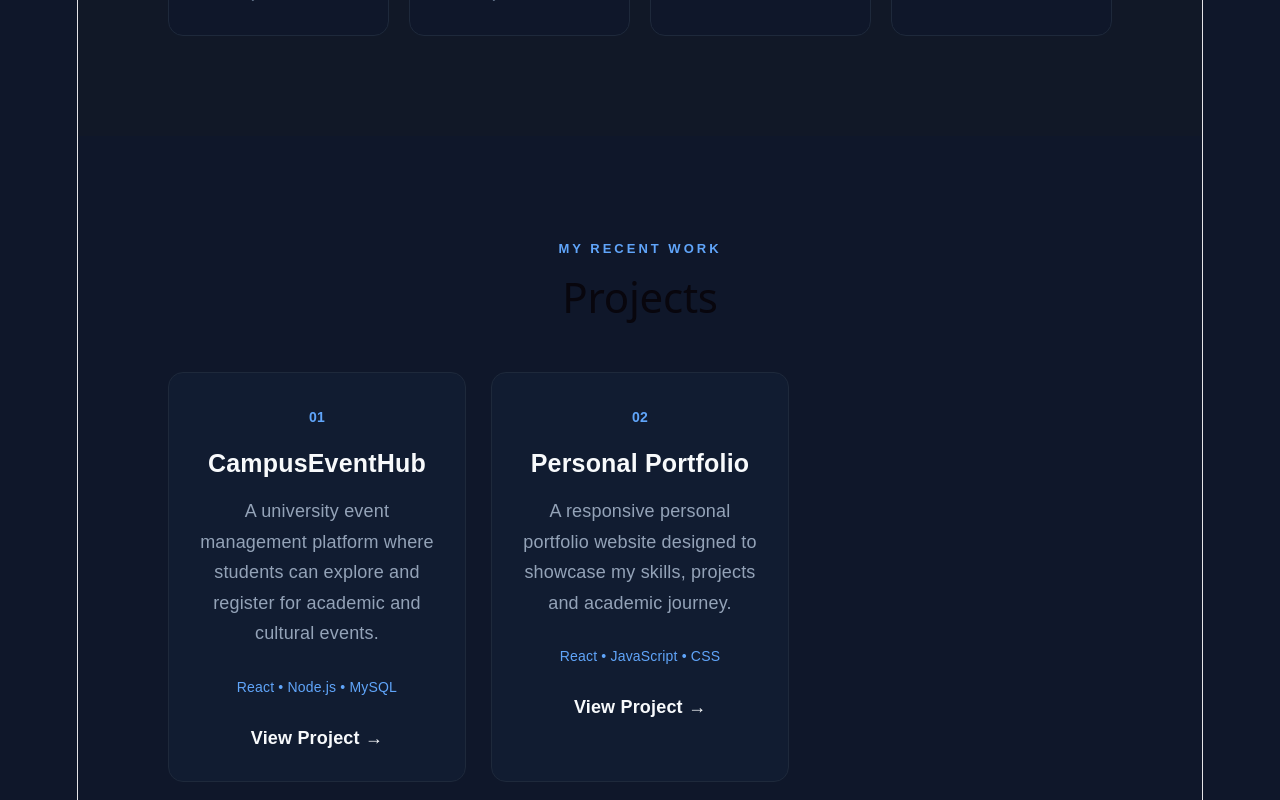
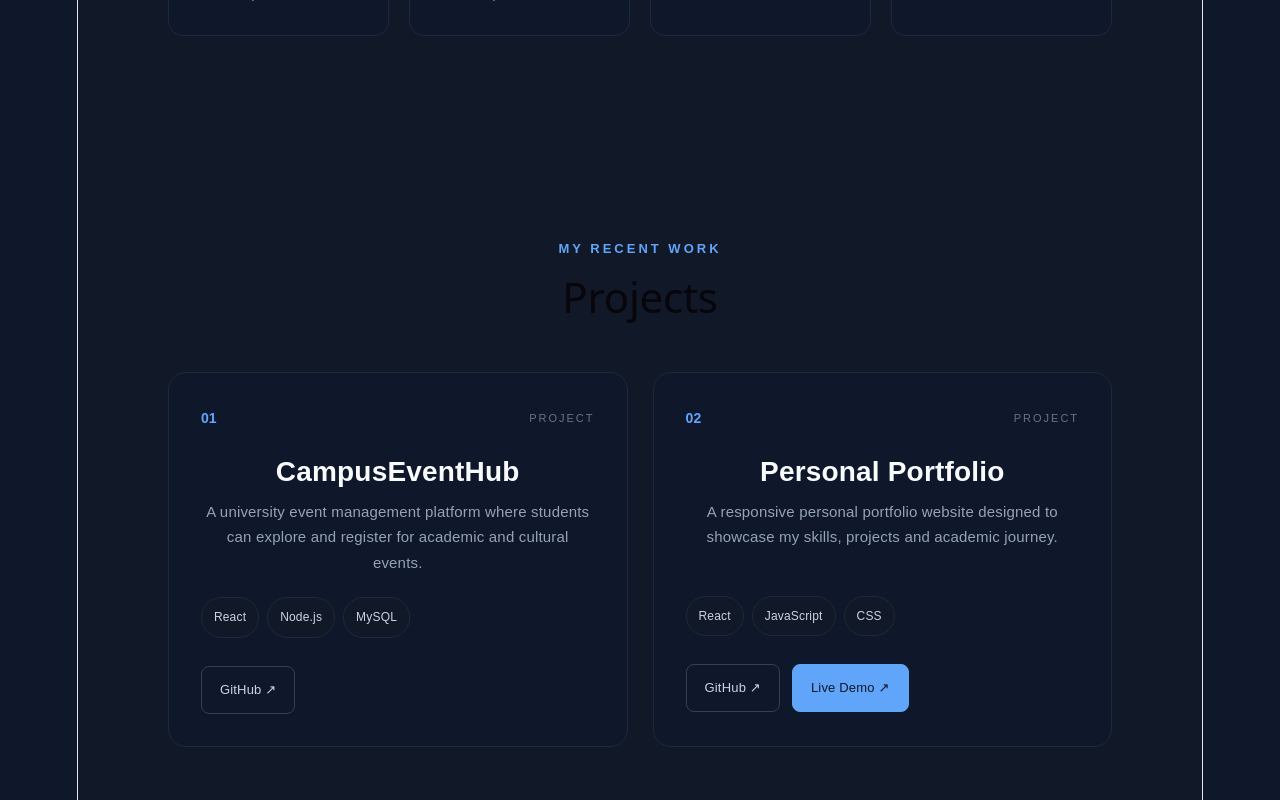
Before and after one commit to chandrima2186/Portfolio, a React app: page / in a window 1280 px wide. Shown: the part 2320-3120 px from the top of the page. Built offline with nearby package versions, Linux system fonts and the light colour scheme; the HTML template or start-up script is replaced by a standard one.

Commit message:
Improve projects section design

```diff
--- a/src/App.css
+++ b/src/App.css
@@ -618,85 +618,154 @@ a {
   }
 }
 
+/* ================= PROJECTS ================= */
 
-
-/* ================= PROJECTS ================= */
+.projects-section {
+  background: #111827;
+}
 
 .projects-grid {
   display: grid;
-
-  grid-template-columns: repeat(3, 1fr);
-
+  grid-template-columns: repeat(2, 1fr);
   gap: 25px;
 }
 
 .project-card {
-  background: #111c31;
+  position: relative;
+  padding: 32px;
+  background: #0f172a;
+  border: 1px solid #1e293b;
+  border-radius: 18px;
+  overflow: hidden;
+  transition: 0.3s ease;
+}
 
-  border: 1px solid #1e293b;
-
-  border-radius: 15px;
-
-  padding: 30px;
-
-  transition: 0.3s;
+.project-card::before {
+  content: "";
+  position: absolute;
+  top: 0;
+  left: 0;
+  width: 100%;
+  height: 3px;
+  background: #60a5fa;
+  transform: scaleX(0);
+  transform-origin: left;
+  transition: 0.3s ease;
 }
 
 .project-card:hover {
   transform: translateY(-8px);
+  border-color: #334155;
+  box-shadow: 0 20px 45px rgba(0, 0, 0, 0.3);
+}
 
-  border-color: #60a5fa;
+.project-card:hover::before {
+  transform: scaleX(1);
+}
+
+.project-top {
+  display: flex;
+  justify-content: space-between;
+  align-items: center;
 }
 
 .project-number {
+  font-size: 14px;
   color: #60a5fa;
-
-  font-size: 14px;
-
   font-weight: bold;
 }
 
+.project-label {
+  font-size: 11px;
+  color: #64748b;
+  letter-spacing: 2px;
+}
+
 .project-card h3 {
-  font-size: 25px;
-
-  margin: 20px 0;
+  font-size: 28px;
+  margin: 28px 0 14px;
 }
 
 .project-card p {
   color: #94a3b8;
-
   line-height: 1.7;
+  font-size: 15px;
+  min-height: 75px;
 }
 
 .technologies {
-  color: #60a5fa;
+  display: flex;
+  flex-wrap: wrap;
+  gap: 8px;
+  margin-top: 22px;
+}
 
-  font-size: 14px;
+.technologies span {
+  padding: 6px 12px;
+  background: #111827;
+  border: 1px solid #1e293b;
+  border-radius: 20px;
+  color: #cbd5e1;
+  font-size: 12px;
+}
 
-  margin: 25px 0;
+.project-buttons {
+  display: flex;
+  gap: 12px;
+  margin-top: 28px;
 }
 
 .project-btn {
-  background: none;
+  display: inline-block;
+  padding: 10px 18px;
+  border: 1px solid #334155;
+  border-radius: 8px;
+  color: #cbd5e1;
+  text-decoration: none;
+  font-size: 13px;
+  transition: 0.3s;
+}
 
-  border: none;
+.project-btn:hover {
+  background: #60a5fa;
+  border-color: #60a5fa;
+  color: #0f172a;
+}
 
-  color: #f8fafc;
+.live-btn {
+  background: #60a5fa;
+  border-color: #60a5fa;
+  color: #0f172a;
+}
 
-  font-weight: bold;
+.live-btn:hover {
+  background: transparent;
+  color: #60a5fa;
+}
 
-  cursor: pointer;
-}
+/* Projects Responsive */
 
 @media (max-width: 900px) {
   .projects-grid {
-    grid-template-columns: 1fr 1fr;
+    grid-template-columns: 1fr;
   }
 }
 
 @media (max-width: 650px) {
-  .projects-grid {
-    grid-template-columns: 1fr;
+  .project-card {
+    padding: 24px;
+  }
+
+  .project-card h3 {
+    font-size: 24px;
+  }
+
+  .project-buttons {
+    flex-direction: column;
+  }
+
+  .project-btn {
+    text-align: center;
   }
 }
 
--- a/src/components/Projects.jsx
+++ b/src/components/Projects.jsx
@@ -5,21 +5,23 @@ function Projects() {
       title: "CampusEventHub",
       description:
         "A university event management platform where students can explore and register for academic and cultural events.",
-      technologies: "React • Node.js • MySQL",
-      link: "https://github.com/chandrima2186/Campus_event_hub"
+      technologies: ["React", "Node.js", "MySQL"],
+      github: "https://github.com/chandrima2186/Campus_event_hub",
+      live: ""
     },
     {
       number: "02",
       title: "Personal Portfolio",
       description:
         "A responsive personal portfolio website designed to showcase my skills, projects and academic journey.",
-      technologies: "React • JavaScript • CSS",
-      link: "https://portfolio-flame-phi-60.vercel.app/"
+      technologies: ["React", "JavaScript", "CSS"],
+      github: "https://github.com/chandrima2186/portfolio",
+      live: "https://portfolio-flame-phi-60.vercel.app/"
     }
   ];
 
   return (
-    <section className="section" id="projects">
+    <section className="section projects-section" id="projects">
       <div className="section-title">
         <p>MY RECENT WORK</p>
         <h2>Projects</h2>
@@ -28,26 +30,47 @@ function Projects() {
       <div className="projects-grid">
         {projects.map((project) => (
           <div className="project-card" key={project.number}>
+            <div className="project-top">
               <span className="project-number">
                 {project.number}
               </span>
+
+              <span className="project-label">
+                PROJECT
+              </span>
+            </div>
 
             <h3>{project.title}</h3>
 
             <p>{project.description}</p>
 
             <div className="technologies">
-              {project.technologies}
+              {project.technologies.map((tech) => (
+                <span key={tech}>{tech}</span>
+              ))}
             </div>
 
+            <div className="project-buttons">
               <a
-              href={project.link}
+                href={project.github}
                 target="_blank"
                 rel="noopener noreferrer"
                 className="project-btn"
               >
-              View Project →
+                GitHub ↗
               </a>
+
+              {project.live && (
+                <a
+                  href={project.live}
+                  target="_blank"
+                  rel="noopener noreferrer"
+                  className="project-btn live-btn"
+                >
+                  Live Demo ↗
+                </a>
+              )}
+            </div>
           </div>
         ))}
       </div>
```
Lines whose indentation alone changed are shown as unchanged.
